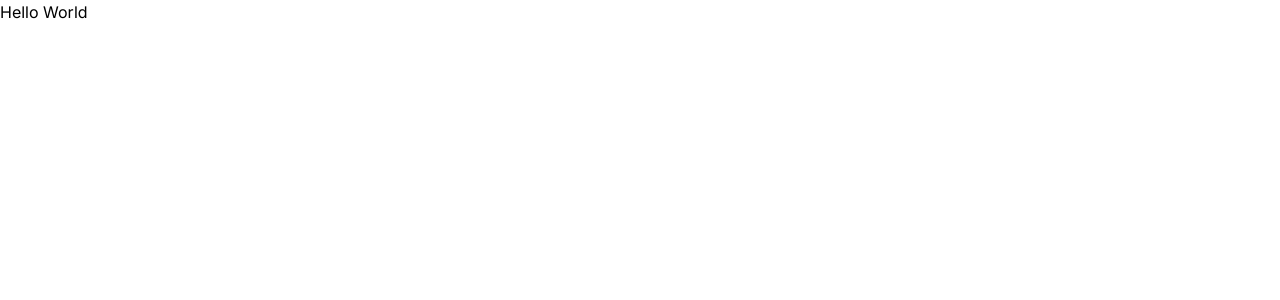
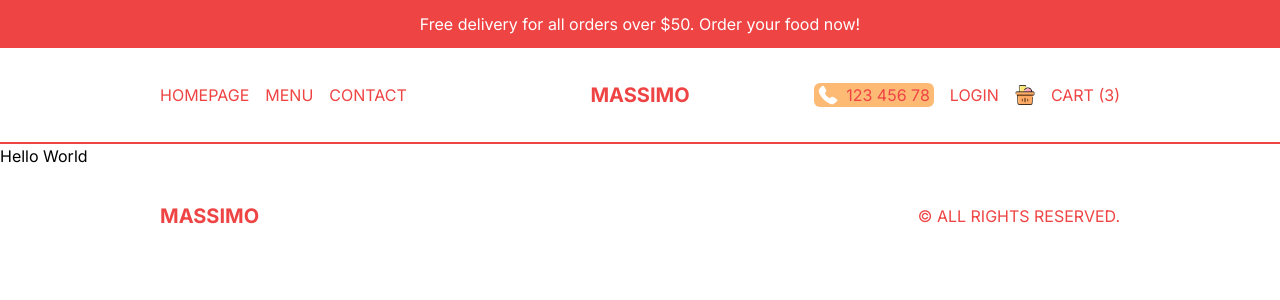
Before and after one commit to MohamedHabibFrigui/Food-Ordering-Website, a Next.js app: page / in a window 1280 px wide. Shown: the top 300 px of the page. Built offline with nearby package versions, Linux system fonts and the light colour scheme.

Commit message:
Add Notification, Navbar and Footer

```diff
--- a/src/app/layout.tsx
+++ b/src/app/layout.tsx
@@ -1,22 +1,30 @@
-import './globals.css'
-import type { Metadata } from 'next'
-import { Inter } from 'next/font/google'
+import Notification from "@/components/Notification";
+import "./globals.css";
+import type { Metadata } from "next";
+import { Inter } from "next/font/google";
+import Navbar from "@/components/Navbar";
+import Footer from "@/components/Footer";
 
-const inter = Inter({ subsets: ['latin'] })
+const inter = Inter({ subsets: ["latin"] });
 
 export const metadata: Metadata = {
-  title: 'Create Next App',
-  description: 'Generated by create next app',
-}
+  title: "Create Next App",
+  description: "Generated by create next app",
+};
 
 export default function RootLayout({
   children,
 }: {
-  children: React.ReactNode
+  children: React.ReactNode;
 }) {
   return (
     <html lang="en">
-      <body className={inter.className}>{children}</body>
+      <body className={inter.className}>
+        <Notification />
+        <Navbar />
+        {children}
+        <Footer />
+      </body>
     </html>
-  )
+  );
 }
--- /dev/null
+++ b/src/components/CartIcon.tsx
@@ -0,0 +1,16 @@
+import Image from "next/image";
+import Link from "next/link";
+import React from "react";
+
+const CartIcon = () => {
+  return (
+    <Link href="/cart" className="flex items-center gap-4">
+      <div className="relative w-8 h-8 md:w-5 md:h-5">
+        <Image src="/cart.png" alt="cart" fill />
+      </div>
+      <span>Cart (3)</span>
+    </Link>
+  );
+};
+
+export default CartIcon;
--- /dev/null
+++ b/src/components/Footer.tsx
@@ -0,0 +1,15 @@
+import Link from "next/link";
+import React from "react";
+
+const Footer = () => {
+  return (
+    <div className="h-12 md:h-24 p-4 lg:px-20 xl:px-40 text-red-500 flex items-center justify-between">
+      <Link href="/" className="font-bold text-xl">
+        MASSIMO
+      </Link>
+      <p>&copy; ALL RIGHTS RESERVED.</p>
+    </div>
+  );
+};
+
+export default Footer;
--- /dev/null
+++ b/src/components/Menu.tsx
@@ -0,0 +1,65 @@
+"use client";
+
+import Image from "next/image";
+import Link from "next/link";
+import React, { useState } from "react";
+import CartIcon from "./CartIcon";
+
+const links = [
+  { id: 1, title: "Homepage", url: "/" },
+  { id: 2, title: "Menu", url: "/menu" },
+  { id: 3, title: "Working Hours", url: "/" },
+  { id: 4, title: "Contact", url: "/" },
+];
+
+const Menu = () => {
+  const [open, setOpen] = useState(false);
+
+  //   TEMPORARY
+  const user = false;
+
+  return (
+    <div>
+      {!open ? (
+        <Image
+          src="/open.png"
+          alt="menu"
+          width={20}
+          height={20}
+          onClick={() => setOpen(true)}
+        />
+      ) : (
+        <Image
+          src="/close.png"
+          alt="menu"
+          width={20}
+          height={20}
+          onClick={() => setOpen(false)}
+        />
+      )}
+      {open && (
+        <div className="bg-red-500 text-white absolute left-0 top-24 w-full h-[calc(100vh-6rem)] flex flex-col gap-8 items-center justify-center text-3xl z-10">
+          {links.map((item) => (
+            <Link href={item.url} key={item.id} onClick={() => setOpen(false)}>
+              {item.title}
+            </Link>
+          ))}
+          {user ? (
+            <Link href="/login" onClick={() => setOpen(false)}>
+              Login
+            </Link>
+          ) : (
+            <Link href="/orders" onClick={() => setOpen(false)}>
+              Orders
+            </Link>
+          )}
+          <Link href="/cart" onClick={() => setOpen(false)}>
+            <CartIcon />
+          </Link>
+        </div>
+      )}
+    </div>
+  );
+};
+
+export default Menu;
--- /dev/null
+++ b/src/components/Navbar.tsx
@@ -0,0 +1,44 @@
+import Link from "next/link";
+import React from "react";
+import Menu from "./Menu";
+import CartIcon from "./CartIcon";
+import Image from "next/image";
+
+const Navbar = () => {
+  // TEMPORARY
+  const user = false;
+
+  return (
+    <div className="h-12 text-red-500 p-4 flex items-center justify-between border-b-2 border-b-red-500 uppercase md:h-24 lg:px-20 xl:px-40">
+      {/* LEFT LINKS */}
+      <div className="hidden md:flex gap-4 flex-1">
+        <Link href="/">Homepage</Link>
+        <Link href="/menu">Menu</Link>
+        <Link href="/">Contact</Link>
+      </div>
+      {/* LOGO */}
+      <div className="text-xl md:font-bold flex-1 md:text-center">
+        <Link href="/">Massimo</Link>
+      </div>
+      {/* MOBILE MENU */}
+      <div className="md:hidden">
+        <Menu />
+      </div>
+      {/* RIGHT LINKS */}
+      <div className="hidden md:flex gap-4 items-center justify-end flex-1">
+        <div className="md:absolute top-3 right-2 lg:static flex items-center gap-2 cursor-pointer bg-orange-300 px-1 rounded-md">
+          <Image src="/phone.png" alt="phone" width={20} height={20} />
+          <span>123 456 78</span>
+        </div>
+        {!user ? (
+          <Link href="/login">Login</Link>
+        ) : (
+          <Link href="/orders">Orders</Link>
+        )}
+        <CartIcon />
+      </div>
+    </div>
+  );
+};
+
+export default Navbar;
--- /dev/null
+++ b/src/components/Notification.tsx
@@ -0,0 +1,11 @@
+import React from "react";
+
+const Notification = () => {
+  return (
+    <div className="h-12 bg-red-500 text-white px-4 flex items-center justify-center text-center text-sm md:text-base cursor-pointer">
+      Free delivery for all orders over $50. Order your food now!
+    </div>
+  );
+};
+
+export default Notification;
```
